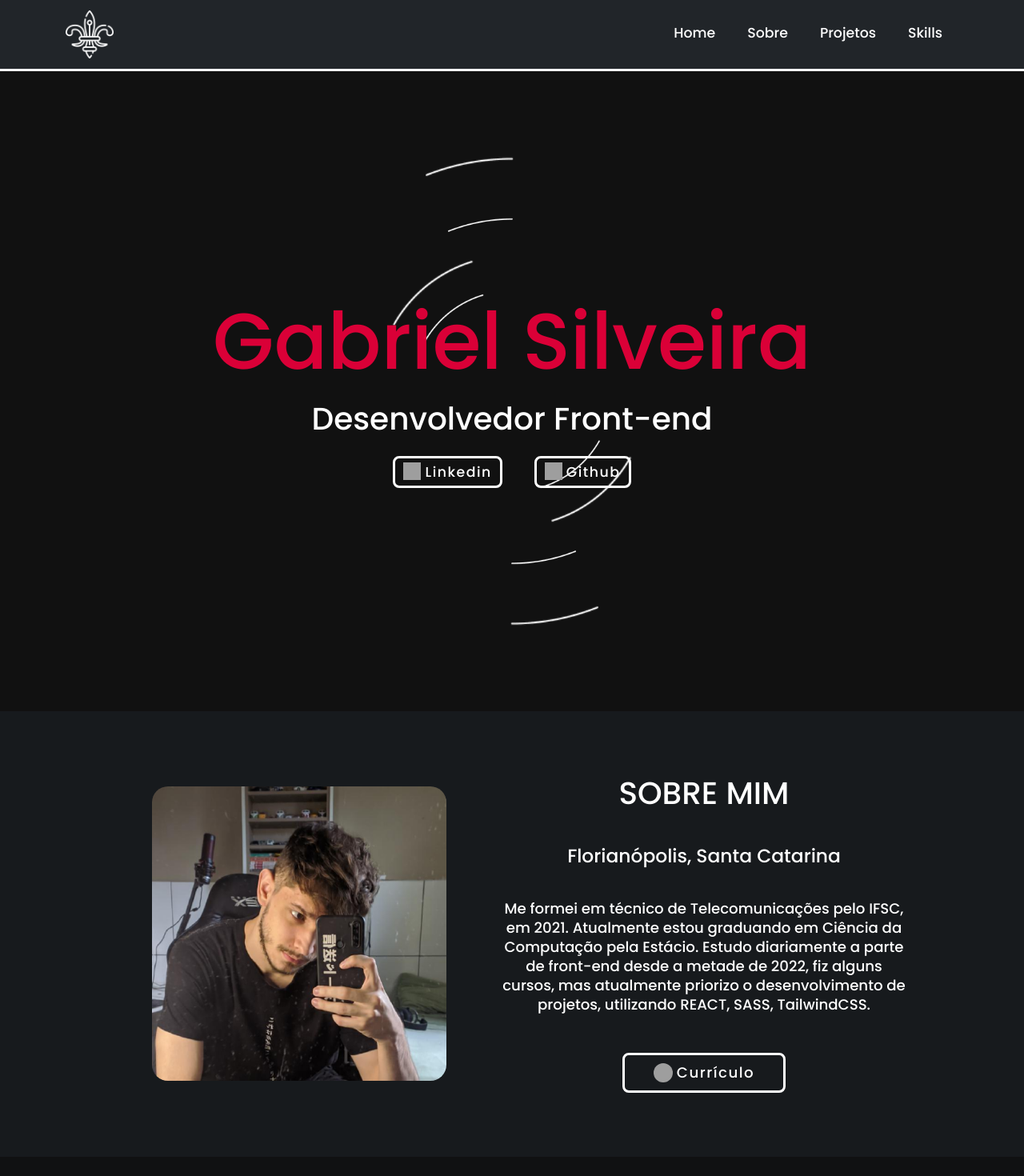
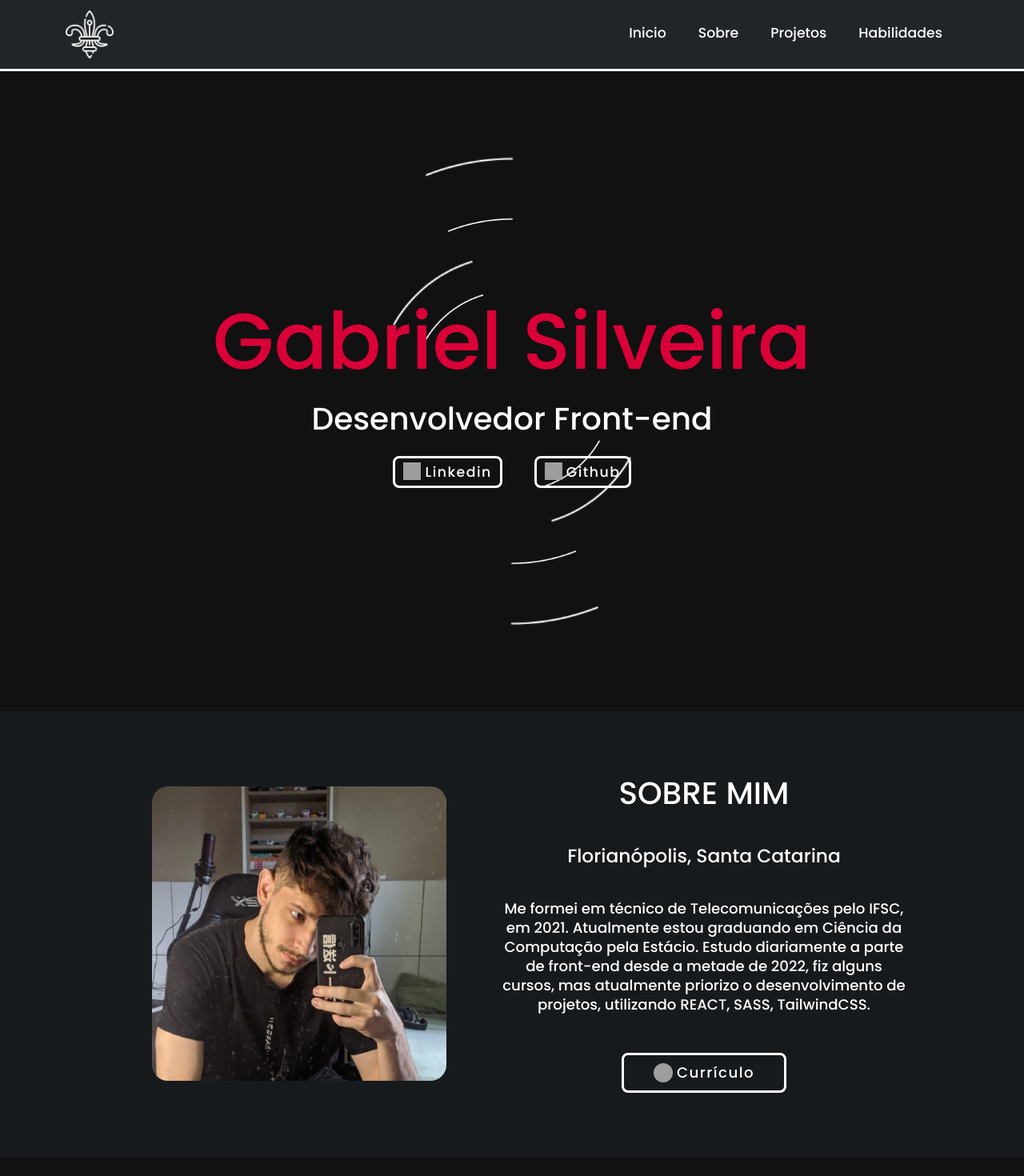
Before and after one commit to akyua/Portfolio, a React (Create React App) app: page / in a window 1280 px wide. Shown: the top 1470 px of the page at 80% size. Built offline with nearby package versions, Linux system fonts and the light colour scheme; grey boxes are pictures that could not be loaded.

Commit message:
Adjust padding buttons and names

```diff
--- a/src/App.js
+++ b/src/App.js
@@ -4,6 +4,7 @@ import Header from './components/Header';
 import Home from './components/Home';
 import About from './components/About';
 import Projects from './components/Projects';
+import Skills from './components/Skills';
 
 function App() {
   return (
@@ -15,6 +16,7 @@ function App() {
         <Home />
         <About />
         <Projects />
+        <Skills />
       </main>
     </div>
   );
--- a/src/components/About/About.css
+++ b/src/components/About/About.css
@@ -50,7 +50,7 @@
   display: flex;
   flex-direction: row;
   justify-content: center;
-  padding: 10px 10px;
+  padding: 10px 100px;
   border-radius: 8px;
   border: 3px solid #FFF;
   transition: 0.3s;
@@ -58,7 +58,7 @@
   gap: 5px;
   transition: 0.3s;
   height: 50px;
-  width: 210px;
+  width: auto;
 }
 #aboutme .aboutme-container aside a div img {
   width: 24px;
@@ -88,7 +88,7 @@
     justify-content: center;
   }
   #aboutme .aboutme-container aside a div {
-    width: 150px;
+    width: auto;
     height: 50px;
     padding: 10px 100px;
   }
--- a/src/components/About/About.scss
+++ b/src/components/About/About.scss
@@ -49,7 +49,7 @@
                     display: flex;
                     flex-direction: row;
                     justify-content: center;
-                    padding: 10px 10px;
+                    padding: 10px 100px;
                     border-radius: 8px;
                     border: 3px solid $color-text;
                     transition: 0.3s;
@@ -57,7 +57,7 @@
                     gap: 5px;
                     transition: 0.3s;
                     height: 50px;
-                    width: 210px;
+                    width: auto;
                     img{
                         width: 24px;
                         height: 24px;
@@ -87,7 +87,7 @@
                     align-items: center;
                     justify-content: center;
                     div{
-                        width: 150px;
+                        width: auto;
                         height: 50px;
                         padding: 10px 100px;
                     }
--- a/src/components/Header/index.js
+++ b/src/components/Header/index.js
@@ -13,10 +13,10 @@ const Header = () => {
       </Navbar.Brand>
       <Navbar.Toggle aria-controls="basic-navbar-nav" />
       <Navbar.Collapse className="justify-content-end">
-        <Nav.Link href="#home" className='nav-link'>Home</Nav.Link>
-        <Nav.Link href="#sobre" className='nav-link'>Sobre</Nav.Link>
+        <Nav.Link href="#home" className='nav-link'>Inicio</Nav.Link>
+        <Nav.Link href="#aboutme" className='nav-link'>Sobre</Nav.Link>
         <Nav.Link href="#projects" className='nav-link'>Projetos</Nav.Link>
-        <Nav.Link href="#skills" className='nav-link'>Skills</Nav.Link>
+        <Nav.Link href="#skills" className='nav-link'>Habilidades</Nav.Link>
       </Navbar.Collapse>
     </Container>
   </Navbar>
--- /dev/null
+++ b/src/components/Skills/Skills.css
@@ -0,0 +1 @@
+/*# sourceMappingURL=Skills.css.map */
--- /dev/null
+++ b/src/components/Skills/Skills.scss
@@ -0,0 +1 @@
+@import '../../abstract/variables';
--- /dev/null
+++ b/src/components/Skills/index.js
@@ -0,0 +1,11 @@
+import './Skills.css';
+
+const Skills = () => {
+    return (
+        <section id="skills">
+
+        </section>
+    )
+}
+
+export default Skills;
```
Also changed, not shown: 2 other files (tests, documents, lock files or other folders).
